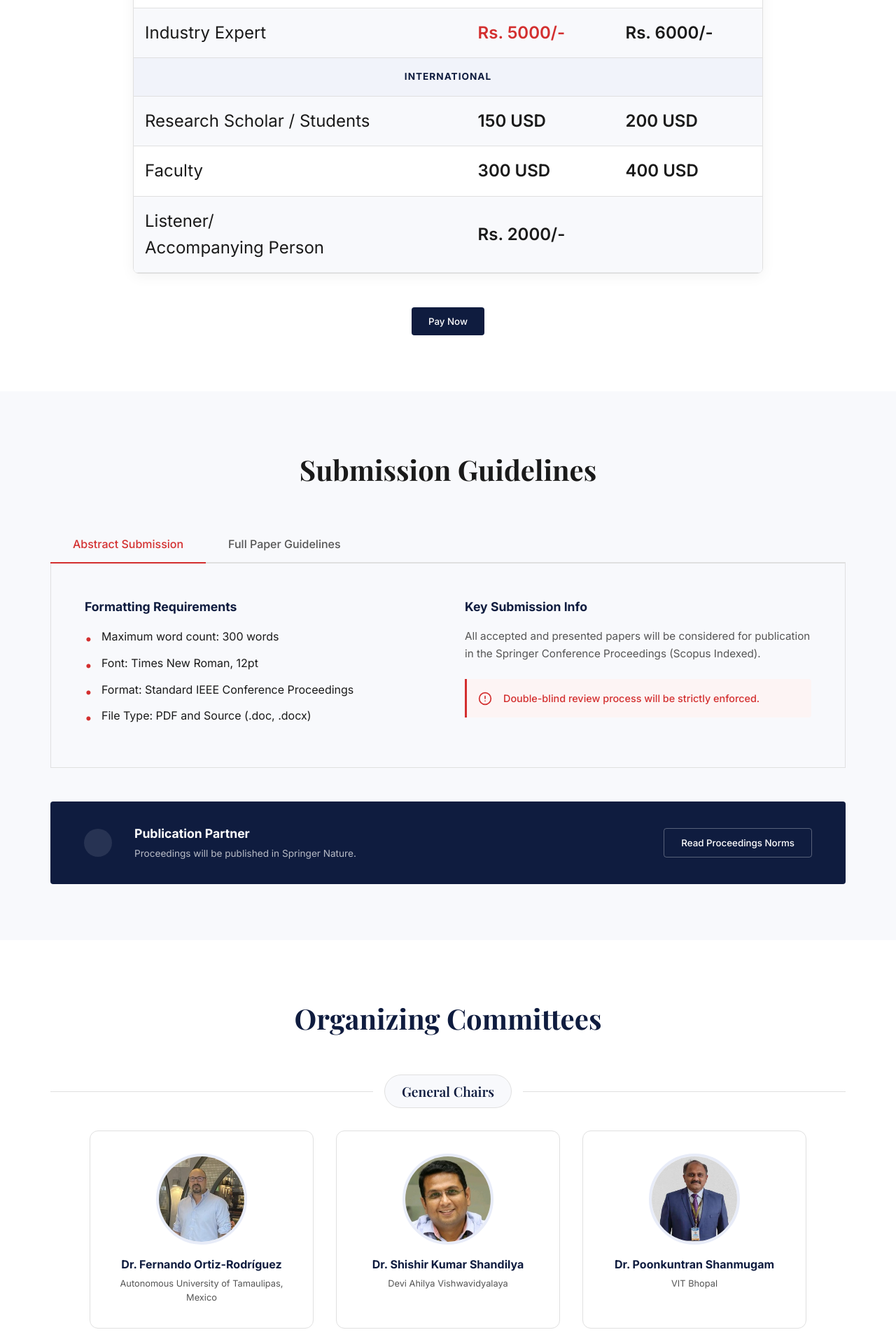
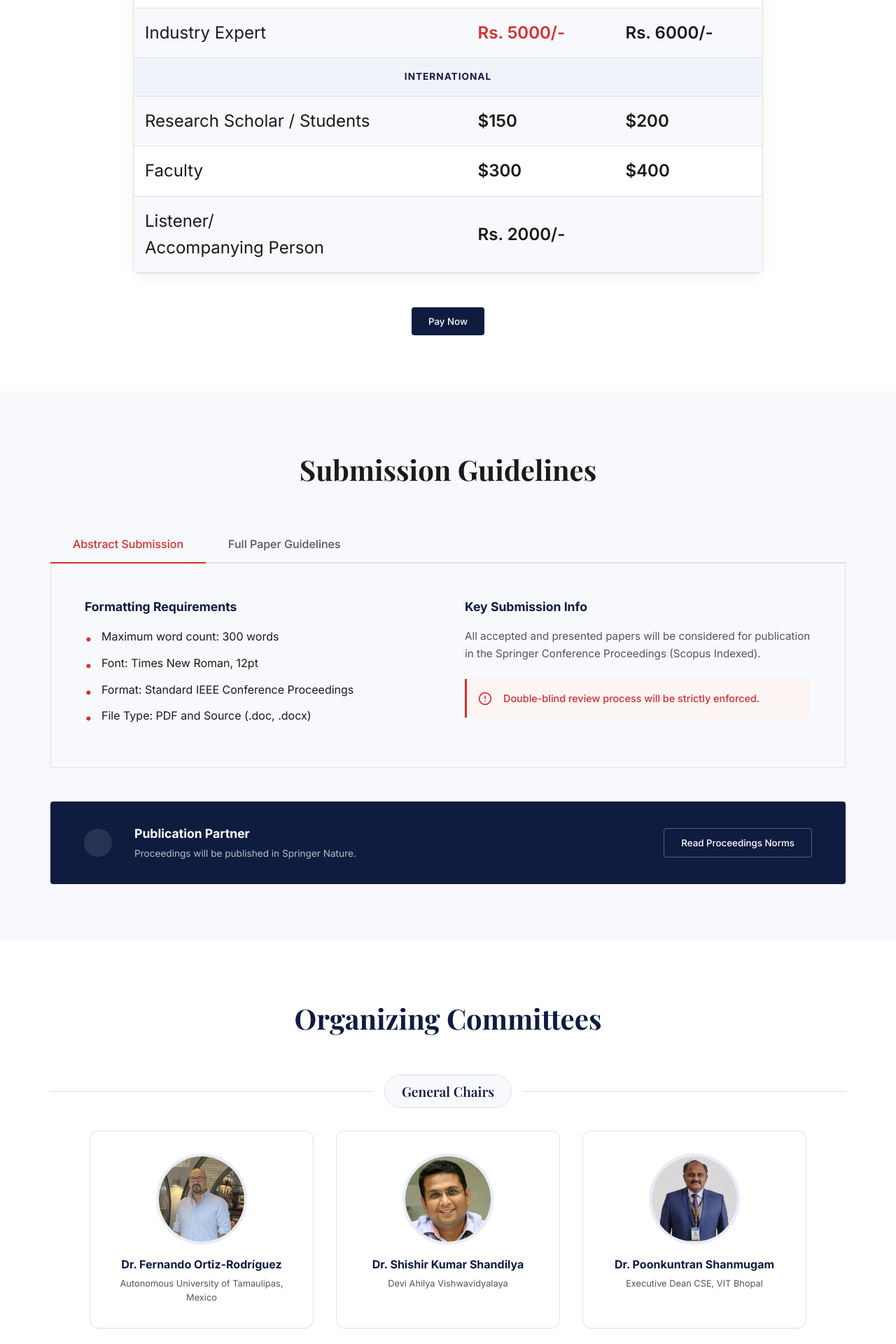
Before and after one commit to heytechie/IBCD-, a React (Vite) app: page / in a window 1280 px wide. Shown: the part 3540-5460 px from the top of the page at 70% size. Built offline with nearby package versions, Linux system fonts and the light colour scheme; a web font is replaced by a local one.

Commit message:
content change

```diff
--- a/src/components/Registration/Registration.css
+++ b/src/components/Registration/Registration.css
@@ -52,6 +52,7 @@
 
 .fee-val {
   font-weight: 600;
+  white-space: nowrap;
 }
 
 @media (max-width: 768px) {
--- a/src/data/content.js
+++ b/src/data/content.js
@@ -19,8 +19,8 @@ export const feesData = {
     { category: "Industry Expert", earlyBird: "Rs. 5000/-", afterDue: "Rs. 6000/-" }
   ],
   international: [
-    { category: "Research Scholar / Students", earlyBird: "150 USD", afterDue: "200 USD" },
-    { category: "Faculty", earlyBird: "300 USD", afterDue: "400 USD" },
+    { category: "Research Scholar / Students", earlyBird: "$150", afterDue: "$200" },
+    { category: "Faculty", earlyBird: "$300", afterDue: "$400" },
     { category: "Listener/\nAccompanying Person", earlyBird: "Rs. 2000/-", afterDue: null }
   ]
 };
@@ -43,16 +43,16 @@ export const committees = {
   generalChairs: [
     { name: "Dr. Fernando Ortiz-Rodríguez", affiliation: "Autonomous University of Tamaulipas, Mexico", image: "/FernandoOrtiz.jpg" },
     { name: "Dr. Shishir Kumar Shandilya", affiliation: "Devi Ahilya Vishwavidyalaya", image: "/ShishirKumar.jpg" },
-    { name: "Dr. Poonkuntran Shanmugam", affiliation: "VIT Bhopal", image: "/PoonkuthranC.jpg" },
+    { name: "Dr. Poonkuntran Shanmugam", affiliation: "Executive Dean CSE, VIT Bhopal", image: "/PoonkuthranC.jpg" },
     { name: "Dr. Jose L. Martinez-Rodriguez", affiliation: "Autonomous University of Tamaulipas", image: "/JoseMartinez.jpeg" }
   ],
   conferenceChair: [
-    { name: "Dr. Hemant Kumar Nashine", affiliation: "Dean, SASL", image: "/HemantKumar.jpg" }
+    { name: "Dr. Hemant Kumar Nashine", affiliation: "Dean, SASL VIT Bhopal", image: "/HemantKumar.jpg" }
   ],
   organizingSecretaries: [
-    { name: "Dr. Akshara Makrariya", affiliation: "", image: "/AksharaMakrariya.webp" },
-    { name: "Dr. Praveen Lalwani", affiliation: "", image: "/praveenlalwani.jpg" }
+    { name: "Dr. Akshara Makrariya", affiliation: "VIT Bhopal", image: "/AksharaMakrariya.webp" },
+    { name: "Dr. Praveen Lalwani", affiliation: "VIT Bhopal", image: "/praveenlalwani.jpg" }
   ],
-  conveners: [{ name: "Dr. Anant Kant Shukla", affiliation: "", image: "/AnantKantShukla.jpg" },
-  { name: "Dr. Bhakti Parashar", affiliation: "", image: "/BhaktiParashar.jpg" }]
+  conveners: [{ name: "Dr. Anant Kant Shukla", affiliation: "VIT Bhopal", image: "/AnantKantShukla.jpg" },
+  { name: "Dr. Bhakti Parashar", affiliation: "VIT Bhopal", image: "/BhaktiParashar.jpg" }]
 }
```
